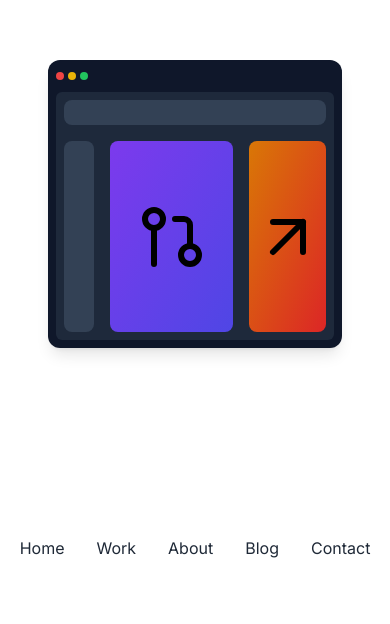
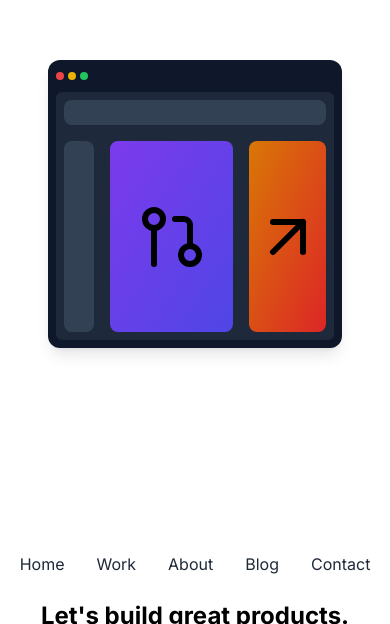
Before and after one commit to oconnorjohnson/portfolio23, a Next.js app: page / in a window 390 px wide. Shown: the part 1778-2402 px from the top of the page. Before the commit the page ends 2354 px from the top, so only its background shows below. Built offline with nearby package versions, Linux system fonts and the light colour scheme.

Commit message:
changed vh to %

```diff
--- a/app/page.tsx
+++ b/app/page.tsx
@@ -13,15 +13,11 @@ const Home = () => {
   const y = useTransform(scrollYProgress, [0, 1], [0, 50]);
   const spacing = useTransform(scrollYProgress, [0, 1], ["0px", "150px"]);
 
-  const helloWorldY = useTransform(scrollYProgress, [0, 1], ["100vh", "10vh"]);
+  const helloWorldY = useTransform(scrollYProgress, [0, 1], ["100%", "10%"]);
   const helloWorldScale = useTransform(scrollYProgress, [0, 1], [5, 1]);
   const helloWorldOpacity = useTransform(scrollYProgress, [0, 1], [0, 1]); // Adjust the values as needed
 
-  const experiencesY = useTransform(
-    scrollYProgress,
-    [0, 1],
-    ["150vh", "-10vh"]
-  );
+  const experiencesY = useTransform(scrollYProgress, [0, 1], ["150%", "-10%"]);
 
   return (
     <>
@@ -111,11 +107,11 @@ const Home = () => {
 
         <motion.div
           style={{ y: experiencesY }}
-          className="text-black pt-4 dark:text-gray-600 transition-colors font-bold text-2xl md:text-3xl lg:text-4xl xl:text-6xl"
+          className="text-black py-4 dark:text-gray-600 transition-colors font-bold text-2xl md:text-3xl lg:text-4xl xl:text-6xl"
         >
           Let&apos;s build great products.
         </motion.div>
-        <ul className="pb-4">
+        <ul className="pb-12">
           <Link
             href="/"
             className="px-4 text-gray-800 dark:text-gray-200 transition-colors"
```
